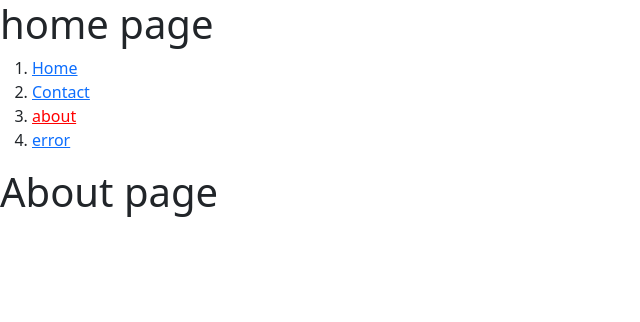
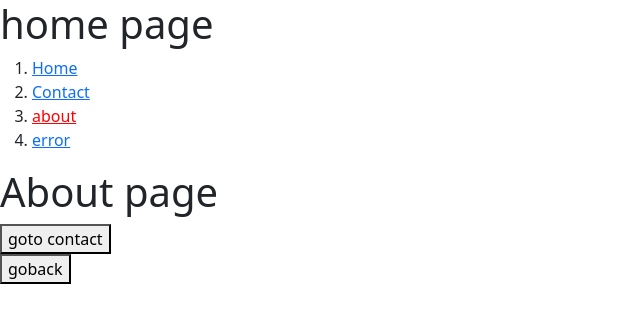
Before and after one commit to Aditi-Gupta-dev/reactbootstrapbasics, a React (Create React App) app: page /about in a window 1280 px wide. Shown: the top 322 px of the page, without its empty margins (0-640 px from the left). Built offline with nearby package versions, Linux system fonts and the light colour scheme; a web font is replaced by a local one.

Commit message:
usenavigate done

```diff
--- a/src/component/render/About.jsx
+++ b/src/component/render/About.jsx
@@ -1,12 +1,20 @@
 import React from 'react';
 // import { NavLink } from 'react-router-dom';
 // import Navbar from './Navbar';
+import { useNavigate } from 'react-router-dom';
 
 
 const About = () => {
+  const navi=useNavigate();
+  const gotoContact=()=>{
+    navi("/contact");
+  }
   return(
     <>
   <h1>About page</h1>
+  <button onClick={()=>{gotoContact()}}>goto contact</button>
+  <br/>
+  <button onClick={()=>{navi(-1)}}>goback</button>
   {/* <Navbar/> */}
 </>
   )
--- a/src/component/render/Contact.jsx
+++ b/src/component/render/Contact.jsx
@@ -1,13 +1,24 @@
 import React from 'react'
 // import { NavLink } from 'react-router-dom';
 // import Navbar from './Navbar';
+import { useNavigate } from 'react-router-dom'
 
 
 const Contact = () => {
+  const navi=useNavigate();
+
+  const gotohome=()=>{
+      navi("/");
+  }
   return (
+
     <>
           <h1>contact page</h1>
           {/* <Navbar/> */}
+          <button onClick={()=>{gotohome()}}>goto home</button>
+          <br/>
+  <button onClick={()=>{navi(-1)}}>goback</button>
+
         </>
   )
 }
```
